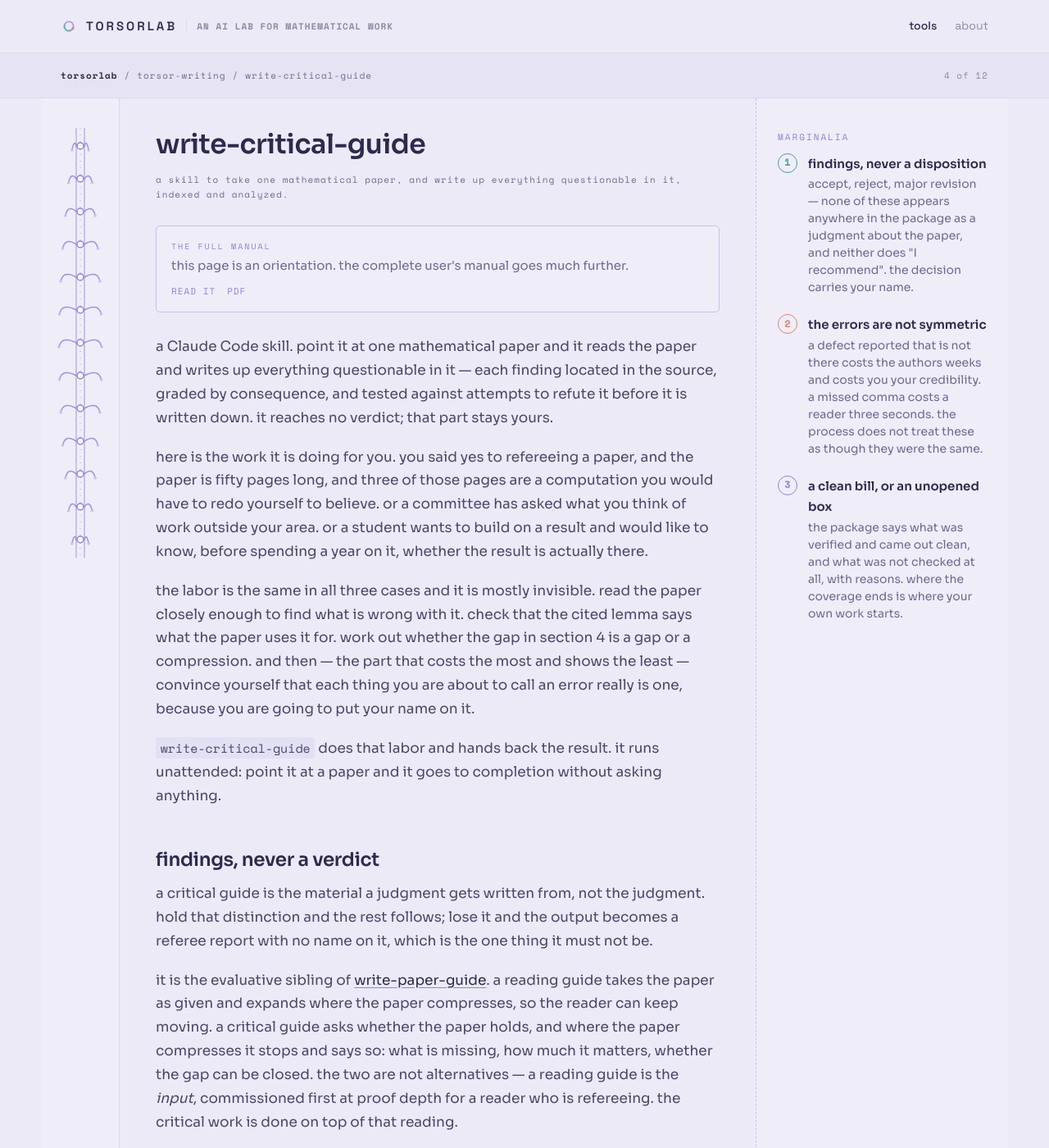
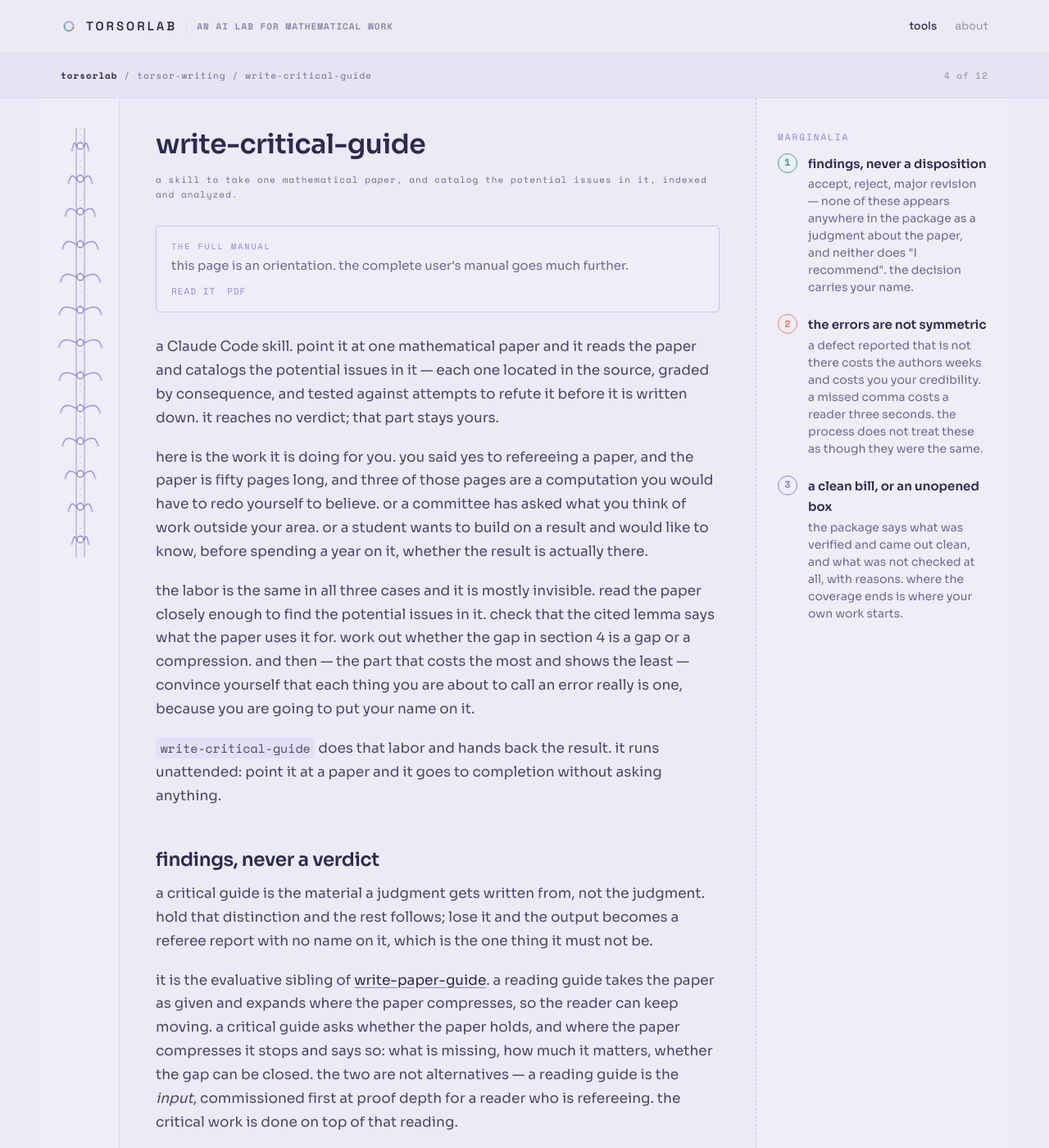
Before and after one commit to torsor/torsorlab, a Jekyll site: the page built from _docs/torsor-writing/03-write-critical-guide.md, in a window 1280 px wide and 1400 px high. Shown: the whole window at 82% size. Built offline with Jekyll 4.4.1, drawn with Linux system fonts in a browser that asks for light colours.

Commit message:
Stop advertising judgements about papers
The review-family copy claimed more than the skills do. "everything
questionable in it" asserts that a paper contains questionable things;
"the problems a critical guide found" and "what is wrong with a paper"
do the same. The skills are careful here — the critical guide reaches no
verdict, the repair stage proposes rather than applies — and the site
should not overstate them.

Swept to "potential issues" and "suggested changes" across the summaries
and the leads that repeated the same phrasing.

Left alone, deliberately, the prose that argues for restraint: "a defect
reported that is not there costs the authors weeks", "a preference is
never reported as an error", and "if it weighs the paper for someone who
has to judge it" — these describe the care taken before asserting
anything, or say the judgement is the reader's. Softening them would
weaken the point.

AGENTS.md records the rule and that exception.

Co-Authored-By: Claude Opus 5 (1M context) <noreply@anthropic.com>
Claude-Session: https://claude.ai/code/session_019p3toQMdeqQPRLdS66hqd5

```diff
--- a/_docs/torsor-writing/03-write-critical-guide.md
+++ b/_docs/torsor-writing/03-write-critical-guide.md
@@ -5,7 +5,7 @@ slug: write-critical-guide
 permalink: /tools/torsor-writing/write-critical-guide/
 order: 3
 manual: true
-summary: a skill to take one mathematical paper, and write up everything questionable in it, indexed and analyzed.
+summary: a skill to take one mathematical paper, and catalog the potential issues in it, indexed and analyzed.
 notes:
   - title: findings, never a disposition
     text: >-
@@ -25,9 +25,9 @@ notes:
 ---
 
 a Claude Code skill. point it at one mathematical paper and it reads the paper and
-writes up everything questionable in it — each finding located in the source,
-graded by consequence, and tested against attempts to refute it before it is
-written down. it reaches no verdict; that part stays yours.
+catalogs the potential issues in it — each one located in the source, graded by
+consequence, and tested against attempts to refute it before it is written down.
+it reaches no verdict; that part stays yours.
 
 here is the work it is doing for you. you said yes to refereeing a paper, and the
 paper is fifty pages long, and three
@@ -37,7 +37,7 @@ to build on a result and would like to know, before spending a year on it,
 whether the result is actually there.
 
 the labor is the same in all three cases and it is mostly invisible. read the
-paper closely enough to find what is wrong with it. check that the cited lemma
+paper closely enough to find the potential issues in it. check that the cited lemma
 says what the paper uses it for. work out whether the gap in section 4 is a gap
 or a compression. and then — the part that costs the most and shows the least —
 convince yourself that each thing you are about to call an error really is one,
```
Also changed, not shown: AGENTS.md (+14 -0 lines), _docs/torsor-writing/04-write-paper-repairs.md (+1 -1 lines), _docs/torsor-writing/05-write-review-and-repair.md (+2 -2 lines).
